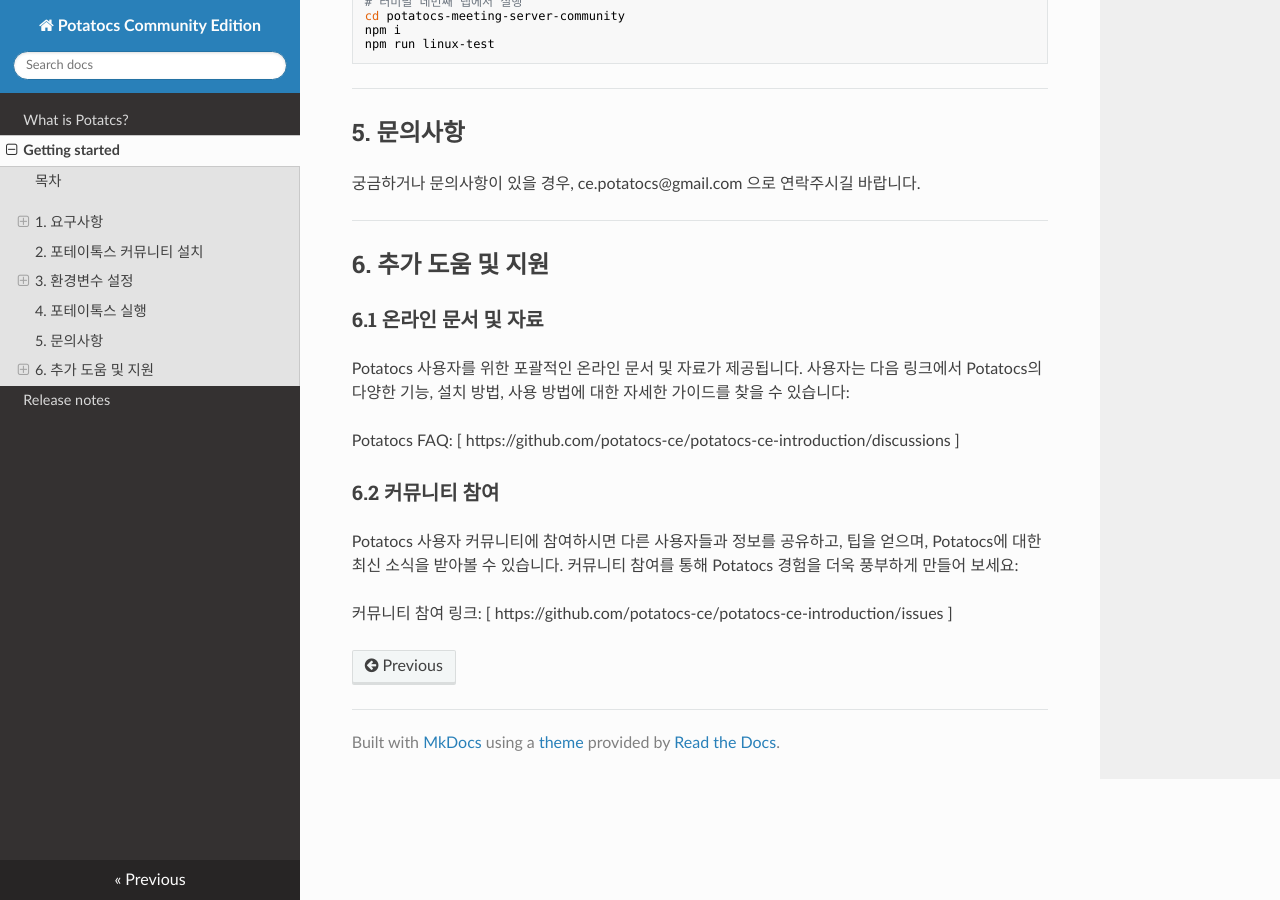
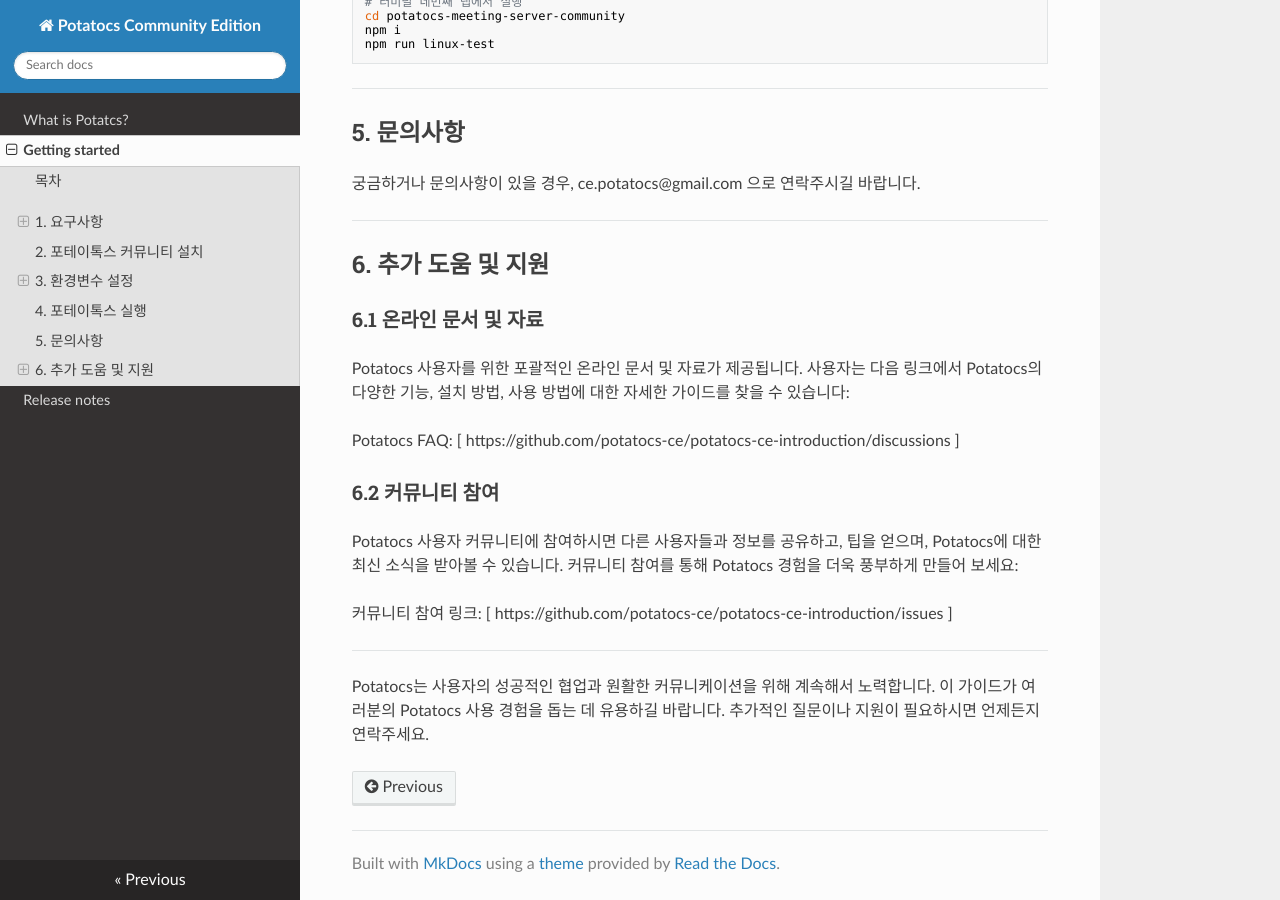
Before and after one commit to potatocs-ce/potatocs-ce-introduction, an MkDocs documentation site: the page built from docs/install.md, in a window 1280 px wide and 900 px high, scrolled down 4023 px. Built offline with MkDocs 1.6.1, drawn with Linux system fonts in a browser that asks for light colours; nearby versions of some CDN libraries.

Commit message:
[Update] add install.md comments

```diff
--- a/docs/install.md
+++ b/docs/install.md
@@ -252,3 +252,8 @@
 커뮤니티 참여를 통해 Potatocs 경험을 더욱 풍부하게 만들어 보세요:
 
 커뮤니티 참여 링크: [ https://github.com/potatocs-ce/potatocs-ce-introduction/issues ]
+
+---
+Potatocs는 사용자의 성공적인 협업과 원활한 커뮤니케이션을 위해 계속해서 노력합니다.
+이 가이드가 여러분의 Potatocs 사용 경험을 돕는 데 유용하길 바랍니다.
+추가적인 질문이나 지원이 필요하시면 언제든지 연락주세요.
```
